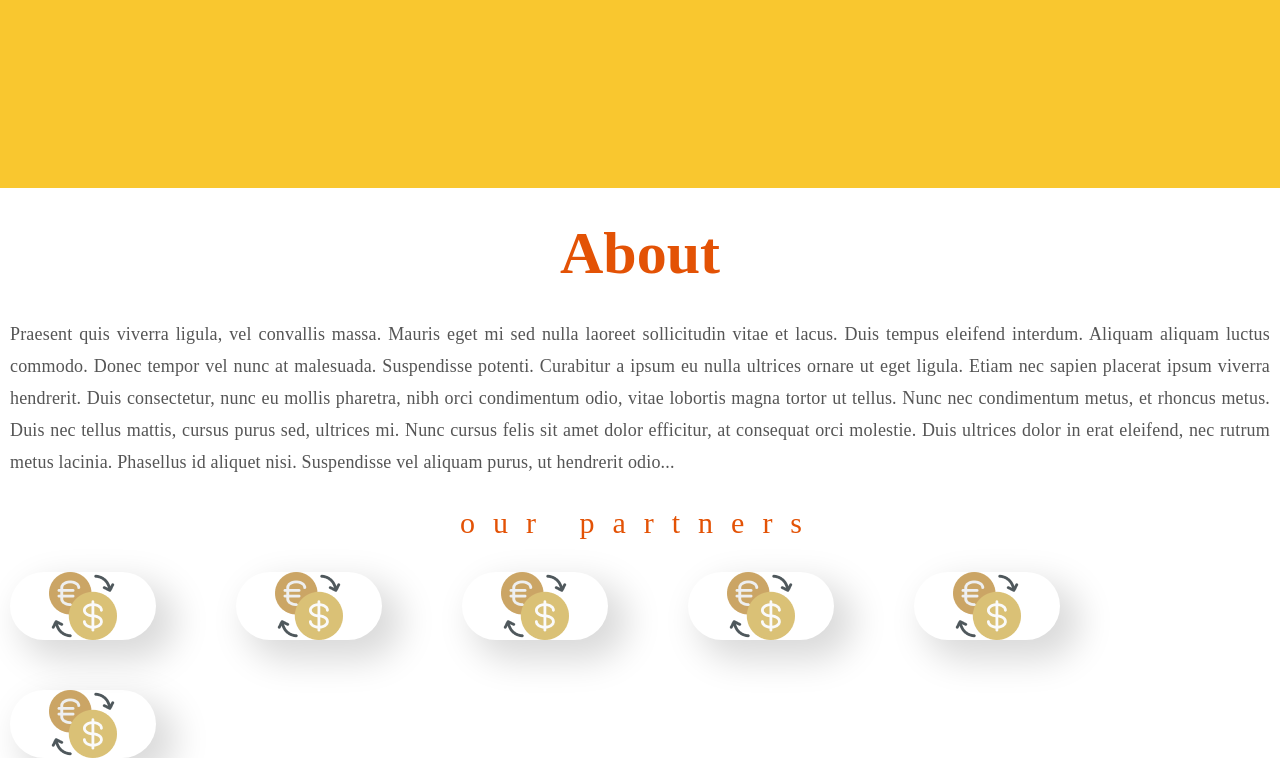
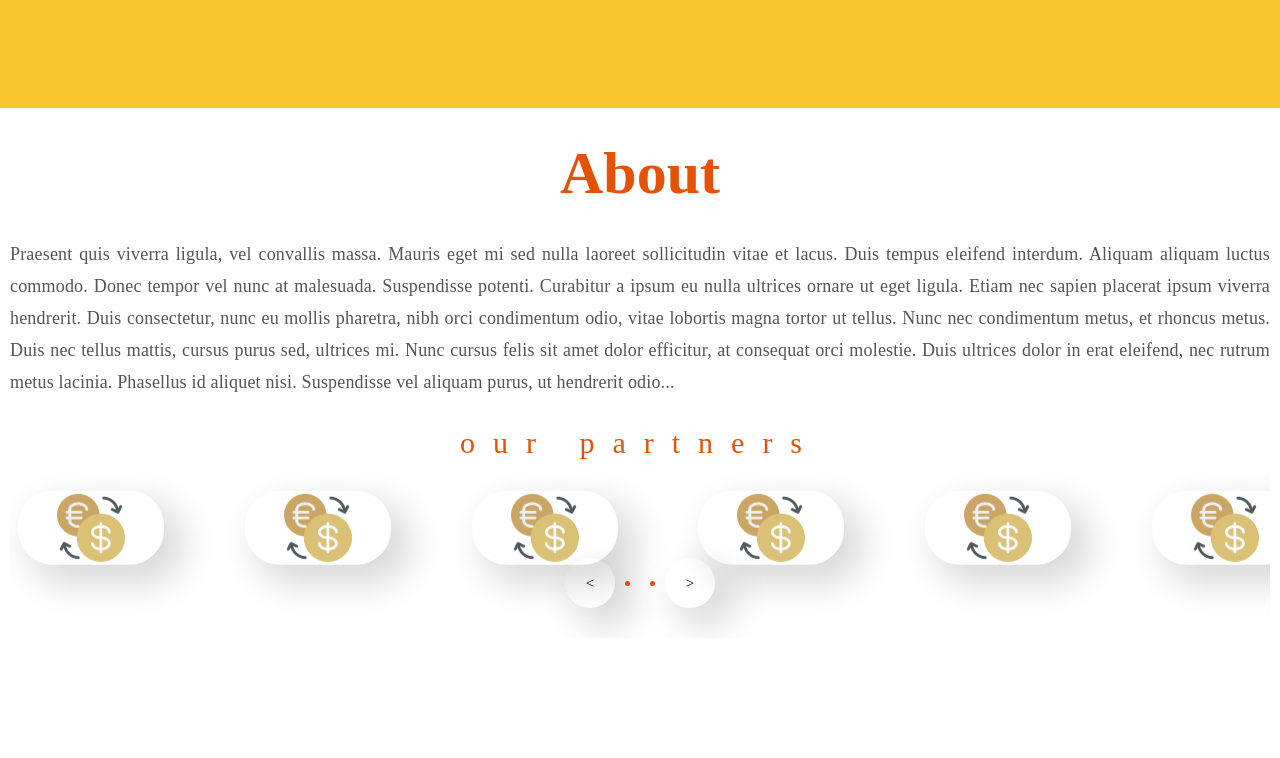
Before and after one commit to Lian-040400/figma, a website: page index.html in a window 1280 px wide. Shown: the part 692-1450 px from the top of the page. After the commit the page ends 1330 px from the top, so only its background shows below. Drawn offline with Linux system fonts and the light colour scheme.

Commit message:
creat slaider

```diff
--- a/index.html
+++ b/index.html
@@ -64,30 +64,28 @@
             </p>
             <div class="partners">
                 <h3>our partners</h3>
-                <div class="partners__cards">
-                    <div class="partners__cards__item">
-                        <img src="./img/IERC_logo 1.png" alt="">
+                <div class="carousel">
+                    <div class="partners__cards">
+                        <div class="partners__cards__item">
+                            <img src="./img/IERC_logo 1.png" alt="">
+                        </div>
                     </div>
-                    <div class="partners__cards__item">
-                        <img src="./img/IERC_logo 1.png" alt="">
-                    </div>
-                    <div class="partners__cards__item">
-                        <img src="./img/IERC_logo 1.png" alt="">
-                    </div>
-                    <div class="partners__cards__item">
-                        <img src="./img/IERC_logo 1.png" alt="">
-                    </div>
-                    <div class="partners__cards__item">
-                        <img src="./img/IERC_logo 1.png" alt="">
-                    </div>
-                    <div class="partners__cards__item">
-                        <img src="./img/IERC_logo 1.png" alt="">
-                    </div>
+
                 </div>
+                <div class="arrow__buttons">
+                <div class="left">< </div>
+                <div class="dots">
+                </div>
+                <div class="right">></div>
+                </div>
+
             </div>
+
+
         </div>
+
     </div>
-
+<script src="./js/script.js"></script>
 
 </body>
 
--- /dev/null
+++ b/js/script.js
@@ -0,0 +1,77 @@
+const carousel = document.querySelector('.carousel');
+const carouselLeftButton = document.querySelector('.left');
+const carouselRightButton = document.querySelector('.right');
+const carouselContentItem = document.querySelector('.partners__cards__item');
+const carouselDots = document.querySelector('.dots');
+const carouselDotsItem =document.createElement('div');
+carouselDotsItem.className = "dot";
+const stepToMove = 6;
+const carouselItemCount = 12;
+const noOfcarouselDots = carouselItemCount/stepToMove;
+let carouselLeftValue = 8;//carouselContent position left = 0.5rem = 8px
+let k=carouselDots.childNodes;
+
+console.log(k);
+const carouselContent = document.querySelector('.partners__cards');
+for (let i = 0; i < carouselItemCount-1; i++) {
+    const itemClone = carouselContentItem.cloneNode(true);
+    carouselContent.appendChild(itemClone);
+}
+
+let totalWidth = carouselContent.getBoundingClientRect().width;
+console.log('totalWidth0',totalWidth);
+let elementWidth = 180 + 16;
+let widthToMove = elementWidth * stepToMove;
+let noOFSlides = ((totalWidth / widthToMove)).toFixed(0);
+console.log('noOFSlides1',noOFSlides);
+let currentSlide = 1;
+console.log('noOFSlides',noOFSlides);
+
+
+for (let i = 0; i < noOfcarouselDots; i++) {
+    const dot = carouselDotsItem.cloneNode(true);
+    carouselDots.appendChild(dot);
+}
+
+function muveCarouselLeft() {
+    if (currentSlide === 1) {
+        return;
+    }
+    if (currentSlide ===noOFSlides ) {
+        carouselLeftValue = 8;
+    } else {
+        carouselLeftValue += widthToMove;
+    }
+    currentSlide--;
+    for (let i = 1; i < k.length; i++) {
+        if(i===currentSlide){
+            k[i].classList.add('active');
+        }
+        else{
+            k[i].classList.remove('active');
+        }
+
+    }
+    carouselContent.style.left = `${carouselLeftValue}px`;
+}
+
+function muveCarouselRight() {
+    console.log(noOFSlides);
+    if (currentSlide >=(noOFSlides)) {
+        return;
+    }
+    carouselLeftValue -= widthToMove;
+    currentSlide++;
+    for (let i = 1; i < k.length; i++) {
+        if(i===currentSlide){
+            k[i].classList.add('active');
+        }
+        else{
+            k[i].classList.remove('active');
+        }
+
+    }
+    carouselContent.style.left = `${carouselLeftValue}px`
+}
+carouselLeftButton.addEventListener('click', muveCarouselLeft);
+carouselRightButton.addEventListener('click', muveCarouselRight);
--- a/sass/_about.scss
+++ b/sass/_about.scss
@@ -6,8 +6,7 @@
         font-size: 60px;
         line-height: 70px;
         text-align: center;
-        padding-top: 30px;
-    }
+        padding-top: 30px;    }
     p {
         font-style: normal;
         font-weight: 300;
@@ -18,8 +17,62 @@
         letter-spacing: 0.01em;
         color: #555555;
     }
+}
     .partners {
+        height: 30vh;
+       display: flex;
+       align-items: center;
+       flex-direction: column;
+       justify-content: space-between;
+    overflow: hidden;
+}
+
+.carousel {
+    // background: rgb(197, 41, 41);
+
+    width: 100%;
+    height: 100px;
+    position: relative;
+    display: flex;
+ justify-content: center;
+    align-items: center;
+
+
+
+}
+.partners__cards {
+    display: flex;
+    justify-content: center;
+    align-items: center;
+    position: absolute;
+    top: 130%;
+    left: 0.5rem;
+    transform: translateY(-50%);
+    transition: all 0.5s ease-out;
+}
+.partners__cards__item {
+    // background-color: rgb(42, 26, 26);
+
+    /* margin-right: 40px;
+    display: flex;
+    align-items: center;
+    justify-content: center;*/
+    filter: grayscale(60%);
+    box-shadow: 15px 15px 35px 5px rgba(0, 0, 0, 0.15);
+    border-radius: 35px;
+    width: 146px;
+    filter: grayscale(60%);
+    box-shadow: 15px 15px 35px 5px rgba(0, 0, 0, 0.15);
+    padding: 0.2rem;
+    margin-right: 5.05rem;
+    display: flex;
+    justify-content: center;
+    align-items: center;
+
+}
 h3 {
+    position: absolute;
+
     font-style: normal;
     font-weight: normal;
     font-size: 30px;
@@ -30,21 +83,38 @@
     padding-top: 30px;
     padding-bottom: 0px;
 }
-        &__cards {
-            // padding: 100px;
-            display: grid;
-            grid-template-columns: repeat(auto-fill,minmax(90px,146px));
-            grid-gap: 50px 80px;
-            margin-top: 35px;
 
-            .partners__cards__item {
+.arrow__buttons{
+    display: flex;
+    margin-bottom: 30px;
+}
+.dot{
+    width: 5px;
+    height: 5px;
+    border-radius: 2.5px;
+    margin: 0px 10px;
+    background-color:#E35205;
+    // display: flex;
+// align-items: center;
+// justify-content: center;
+
+}
+.dots{
+display: flex;
+align-items: center;
+// justify-content: center;
+}
+.left, .right{
+width: 50px;
+height: 50px;
+box-shadow: 15px 15px 35px 5px rgba(0, 0, 0, 0.15);
+border-radius: 25px;
 display: flex;
 align-items: center;
 justify-content: center;
-                filter: grayscale(60%);
-                box-shadow: 15px 15px 35px 5px rgba(0, 0, 0, 0.15);
-                border-radius: 35px;
 }
+.active{
+    width: 8px;
+    height: 8px;
+    border-radius: 4px;
 }
-    }
-}
--- a/sass/_first-page.scss
+++ b/sass/_first-page.scss
@@ -1,8 +1,6 @@
 .first-page {
     height: 100vh;
     background-color:  #F9C72F;
-
-
   display: flex;
   align-items: center;
   justify-content: center;
--- a/sass/_header.scss
+++ b/sass/_header.scss
@@ -2,8 +2,8 @@
     background-color: #f9c62f00;
     height: 10vh;
   width: 100%;
-    position: sticky;
-
+    position: fixed;
+    z-index: 1111;
     display: flex;
     justify-content: space-around;
     align-items: center;
```
Also changed, not shown: css/style.css. Lines whose indentation alone changed are shown as unchanged.
